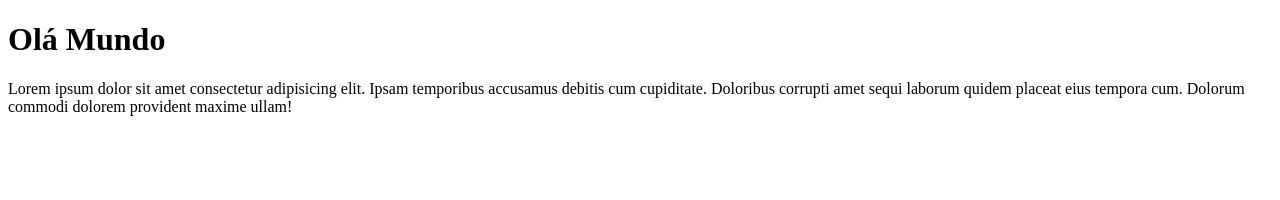
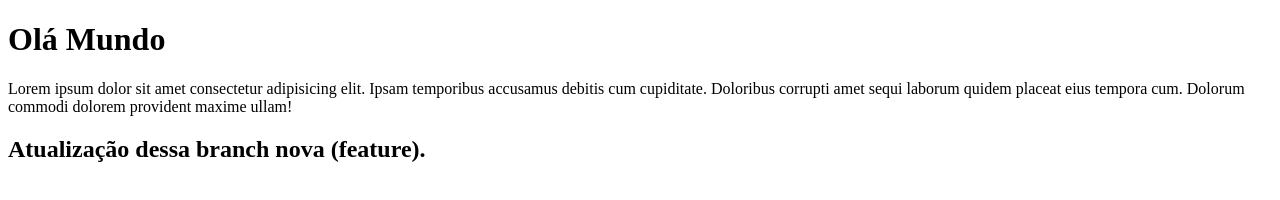
Before and after one commit to valeujao/teste-vscode, a plain HTML site: page index.html in a window 1280 px wide. Drawn offline with Linux system fonts and the light colour scheme.

Commit message:
new branch

```diff
--- a/index.html
+++ b/index.html
@@ -9,5 +9,7 @@
 <body>
     <h1>Olá Mundo</h1>
     <p>Lorem ipsum dolor sit amet consectetur adipisicing elit. Ipsam temporibus accusamus debitis cum cupiditate. Doloribus corrupti amet sequi laborum quidem placeat eius tempora cum. Dolorum commodi dolorem provident maxime ullam!</p>
+
+    <h2>Atualização dessa branch nova (feature).</h2>
 </body>
 </html>
```
